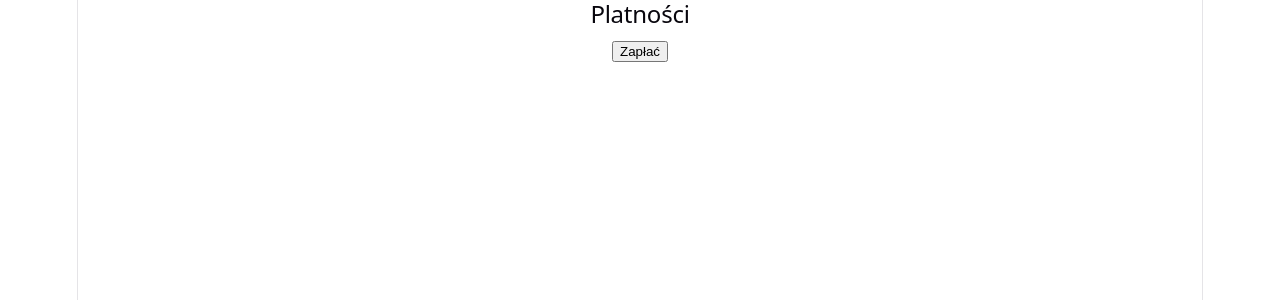
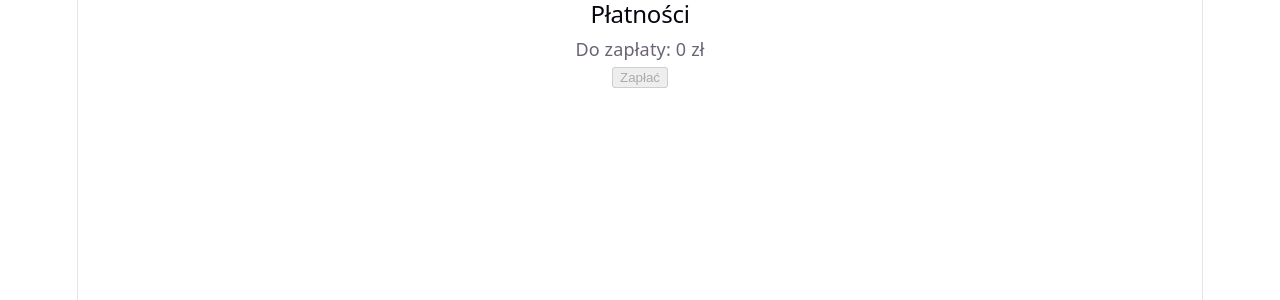
Before and after one commit to ourcookiestuff/Object-Design, a React (Vite) app in the folder zad5/client/: page /platnosci in a window 1280 px wide. Shown: the top 300 px of the page. Built offline with nearby package versions, Linux system fonts and the light colour scheme.

Commit message:
useContext do przekazywania danych

```diff
--- a/zad5/client/src/App.tsx
+++ b/zad5/client/src/App.tsx
@@ -1,26 +1,19 @@
-import { useState } from 'react'
 import { BrowserRouter, Routes, Route } from 'react-router-dom'
+import { CartProvider } from './context/CartContext'
 import ProductsPage from './pages/ProductsPage'
 import KoszykPage from './pages/KoszykPage'
 import PlatnosciPage from './pages/PlatnosciPage'
 
-type Product = { id: number; name: string; price: number }
-
 export default function App() {
-  const [cart, setCart] = useState<(Product & { cartId: number })[]>([])
-  let cartIdCounter = 0
-
-  const addToCart = (product: Product) => {
-    setCart(prev => [...prev, { ...product, cartId: cartIdCounter++ }])
-  }
-
   return (
-    <BrowserRouter>
-      <Routes>
-        <Route path="/" element={<ProductsPage cart={cart} onAddToCart={addToCart} />} />
-        <Route path="/koszyk" element={<KoszykPage cart={cart} />} />
-        <Route path="/platnosci" element={<PlatnosciPage cart={cart} />} />
-      </Routes>
-    </BrowserRouter>
+    <CartProvider>
+      <BrowserRouter>
+        <Routes>
+          <Route path="/" element={<ProductsPage />} />
+          <Route path="/koszyk" element={<KoszykPage />} />
+          <Route path="/platnosci" element={<PlatnosciPage />} />
+        </Routes>
+      </BrowserRouter>
+    </CartProvider>
   )
 }
--- a/zad5/client/src/components/Koszyk.tsx
+++ b/zad5/client/src/components/Koszyk.tsx
@@ -1,29 +1,24 @@
-type Product = { id: number; name: string; price: number };
+import { useCart } from '../context/CartContext'
 
-type Props = {
-    items: (Product & { cartId: number })[];
-}
-
-export default function Koszyk({ items }: Props) {
-    const total = items.reduce((sum, item) => sum + item.price, 0);
+export default function Koszyk() {
+  const { cart } = useCart()
+  const total = cart.reduce((sum, item) => sum + item.price, 0)
 
   return (
     <div>
       <h2>Koszyk</h2>
-            {items.length === 0 ? (
-                <p>Twój koszyk jest pusty.</p>
+      {cart.length === 0 ? (
+        <p>Koszyk jest pusty</p>
       ) : (
         <>
           <ul>
-                        {items.map((item) => (
-                            <li key={item.cartId}>
-                                {item.name} - {item.price} zł
-                            </li>
+            {cart.map(item => (
+              <li key={item.cartId}>{item.name} – {item.price} zł</li>
             ))}
           </ul>
-                    <p>Łączna kwota: {total} zł</p>
+          <p>Łącznie: {total} zł</p>
         </>
       )}
     </div>
-    );
+  )
 }
--- a/zad5/client/src/components/Platnosci.tsx
+++ b/zad5/client/src/components/Platnosci.tsx
@@ -1,30 +1,30 @@
-import { useState } from "react";
+import { useState } from 'react'
+import { useCart } from '../context/CartContext'
 
-type Product = { id: number; name: string; price: number };
-
-type Props = {
-    cart: Product[];
-}
-
-export default function Platnosci({ cart }: Props) {
+export default function Platnosci() {
+  const { cart, clearCart } = useCart()
   const [status, setStatus] = useState('')
-    const total = cart.reduce((sum, item) => sum + item.price, 0);
+  const total = cart.reduce((sum, item) => sum + item.price, 0)
 
   const handlePayment = async () => {
-        const response = await fetch("http://localhost:3001/api/payments", {
-            method: "POST",
-            headers: { "Content-Type": "application/json" },
+    const res = await fetch('http://localhost:3001/api/payments', {
+      method: 'POST',
+      headers: { 'Content-Type': 'application/json' },
       body: JSON.stringify({ items: cart, total }),
-        });
-        const data = await response.json();
-        setStatus(data.message);
+    })
+    const data = await res.json()
+    setStatus(data.message)
+    clearCart()
   }
 
   return (
     <div>
-            <h2>Platności</h2>
-            <button onClick={handlePayment}>Zapłać</button>
+      <h2>Płatności</h2>
+      <p>Do zapłaty: {total} zł</p>
+      <button onClick={handlePayment} disabled={cart.length === 0}>
+        Zapłać
+      </button>
       {status && <p>{status}</p>}
     </div>
-    );
+  )
 }
--- a/zad5/client/src/components/Produkty.tsx
+++ b/zad5/client/src/components/Produkty.tsx
@@ -1,34 +1,28 @@
-import { useEffect, useState } from "react";
+import { useEffect, useState } from 'react'
+import { useCart } from '../context/CartContext'
+import type { Product } from '../context/CartContext'
 
-type Product = { id: number; name: string; price: number };
-
-type Props = {
-    onAddToCart: (product: Product) => void;
-}
-
-export default function Produkty({ onAddToCart }: Props) {
-    const [products, setProducts] = useState<Product[]>([]);
+export default function Produkty() {
+  const [products, setProducts] = useState<Product[]>([])
+  const { addToCart } = useCart()
 
   useEffect(() => {
-        fetch("http://localhost:3001/api/products")
+    fetch('http://localhost:3001/api/products')
       .then(res => res.json())
       .then(setProducts)
-            .catch((err) => console.error("Error fetching products:", err));
-    }, []);
+  }, [])
 
   return (
     <div>
       <h2>Produkty</h2>
       <ul>
-                {products.map((product) => (
-                    <li key={product.id}>
-                        {product.name} - {product.price} zł
-                        <button onClick={() => onAddToCart(product)}>
-                            Dodaj do koszyka
-                        </button>
+        {products.map(p => (
+          <li key={p.id}>
+            {p.name} – {p.price} zł
+            <button onClick={() => addToCart(p)}>Dodaj do koszyka</button>
           </li>
         ))}
       </ul>
     </div>
-    );
+  )
 }
--- /dev/null
+++ b/zad5/client/src/context/CartContext.tsx
@@ -0,0 +1,36 @@
+import { createContext, useContext, useState, type ReactNode } from 'react'
+
+export type Product = { id: number; name: string; price: number }
+export type CartItem = Product & { cartId: number }
+
+type CartContextType = {
+  cart: CartItem[]
+  addToCart: (product: Product) => void
+  clearCart: () => void
+}
+
+const CartContext = createContext<CartContextType | null>(null)
+
+let cartCounter = 0
+
+export function CartProvider({ children }: { children: ReactNode }) {
+  const [cart, setCart] = useState<CartItem[]>([])
+
+  const addToCart = (product: Product) => {
+    setCart(prev => [...prev, { ...product, cartId: cartCounter++ }])
+  }
+
+  const clearCart = () => setCart([])
+
+  return (
+    <CartContext.Provider value={{ cart, addToCart, clearCart }}>
+      {children}
+    </CartContext.Provider>
+  )
+}
+
+export function useCart() {
+  const context = useContext(CartContext)
+  if (!context) throw new Error('useCart must be used within CartProvider')
+  return context
+}
--- a/zad5/client/src/pages/KoszykPage.tsx
+++ b/zad5/client/src/pages/KoszykPage.tsx
@@ -1,18 +1,12 @@
 import { useNavigate } from 'react-router-dom'
 import Koszyk from '../components/Koszyk'
 
-type Product = { id: number; name: string; price: number; cartId: number }
-
-type Props = {
-  cart: Product[]
-}
-
-export default function KoszykPage({ cart }: Props) {
+export default function KoszykPage() {
   const navigate = useNavigate()
 
   return (
     <div>
-      <Koszyk items={cart} />
+      <Koszyk />
       <button onClick={() => navigate('/')}>Wróć do produktów</button>
       <button onClick={() => navigate('/platnosci')}>Przejdź do płatności</button>
     </div>
--- a/zad5/client/src/pages/PlatnosciPage.tsx
+++ b/zad5/client/src/pages/PlatnosciPage.tsx
@@ -1,11 +1,5 @@
 import Platnosci from '../components/Platnosci'
 
-type Product = { id: number; name: string; price: number; cartId: number }
-
-type Props = {
-  cart: Product[]
+export default function PlatnosciPage() {
+  return <Platnosci />
 }
-
-export default function PlatnosciPage({ cart }: Props) {
-  return <Platnosci cart={cart} />
-}
--- a/zad5/client/src/pages/ProductsPage.tsx
+++ b/zad5/client/src/pages/ProductsPage.tsx
@@ -1,19 +1,14 @@
 import { useNavigate } from 'react-router-dom'
+import { useCart } from '../context/CartContext'
 import Produkty from '../components/Produkty'
 
-type Product = { id: number; name: string; price: number }
-
-type Props = {
-  cart: Product[]
-  onAddToCart: (product: Product) => void
-}
-
-export default function ProductsPage({ cart, onAddToCart }: Props) {
+export default function ProductsPage() {
+  const { cart } = useCart()
   const navigate = useNavigate()
 
   return (
     <div>
-      <Produkty onAddToCart={onAddToCart} />
+      <Produkty />
       <button onClick={() => navigate('/koszyk')}>
         Przejdź do koszyka ({cart.length})
       </button>
```
Lines whose indentation alone changed are shown as unchanged.
